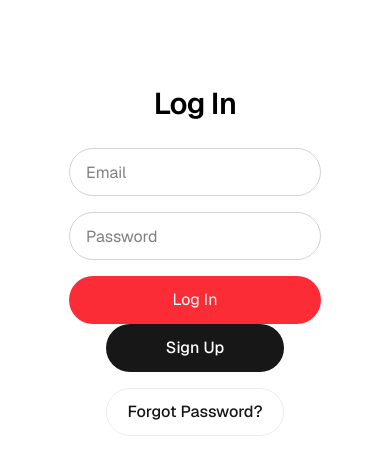
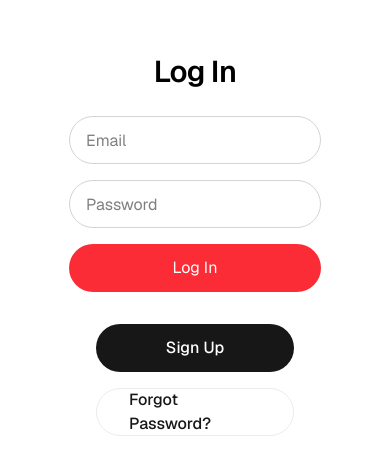
Before and after one commit to STEAM-Computer-Science-2025-26/1st-period-isp-critiq, a Next.js app: page /login in a window 390 px wide. Shown: the part 162-636 px from the top of the page. Built offline with nearby package versions, Linux system fonts and the light colour scheme.

Commit message:
feat: enhance Button component with dynamic styling properties and adjust layout for improved responsiveness

```diff
--- a/app/login/page.js
+++ b/app/login/page.js
@@ -1,7 +1,8 @@
 import Image from "next/image";
-function Button({text, color})
+import clsx from "clsx";
+function Button({text, textColor, bgColor, w, h})
 {
-  return (<button className={`mr-8 h-12 w-full rounded-full bg-red-500 px-5 text-white transition-colors md:w-[158px]`}>{text}</button>)
+  return (<button className={clsx(`mr-8 h-${h} w-${w} rounded-full bg-${bgColor} px-5 text-${textColor} transition-colors md:w-[158px]`)}>{text}</button>)
 }
 
 export default function Home() {
@@ -34,7 +35,7 @@
             </button>
           </form>
         </div>
-        <div className="flex flex-col gap-4 text-base font-medium sm:flex-row">
+        <div className="m-8 flex flex-col gap-4 text-base font-medium sm:flex-row justify-center">
           <a
             className="flex h-12 w-full items-center justify-center rounded-full bg-foreground px-5 text-background transition-colors hover:bg-[#383838] dark:hover:bg-[#ccc] md:w-[158px]"
             href="#"
@@ -42,7 +43,7 @@
             Sign Up
           </a>
           <a
-            className="flex h-12 w-full items-center justify-center rounded-full border border-solid border-black/[.08] px-5 transition-colors hover:border-transparent hover:bg-black/[.04] dark:border-white/[.145] dark:hover:bg-[#1a1a1a] md:w-[158px]"
+            className="flex h-12 w-full items-center justify-center whitespace-nonwrap rounded-full border border-solid border-black/[.08] px-8 transition-colors hover:border-transparent hover:bg-black/[.04] dark:border-white/[.145] dark:hover:bg-[#1a1a1a] md:w-auto"
             href="#"
           >
             Forgot Password?
--- a/app/page.js
+++ b/app/page.js
@@ -13,8 +13,6 @@
           alt="critiq.js logo"
           width={100}
           height={30}
-          priority
-
         />
 
         <div className="flex flex-col items-center gap-6 text-center sm:items-start sm:text-left">
```
